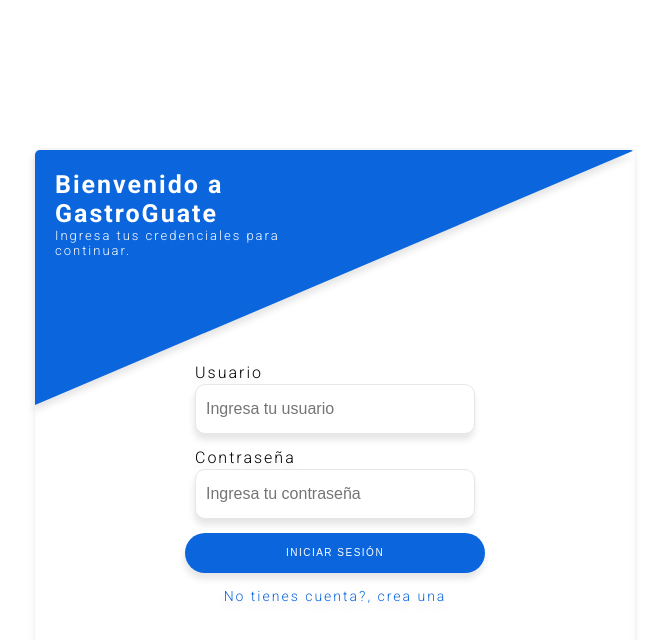
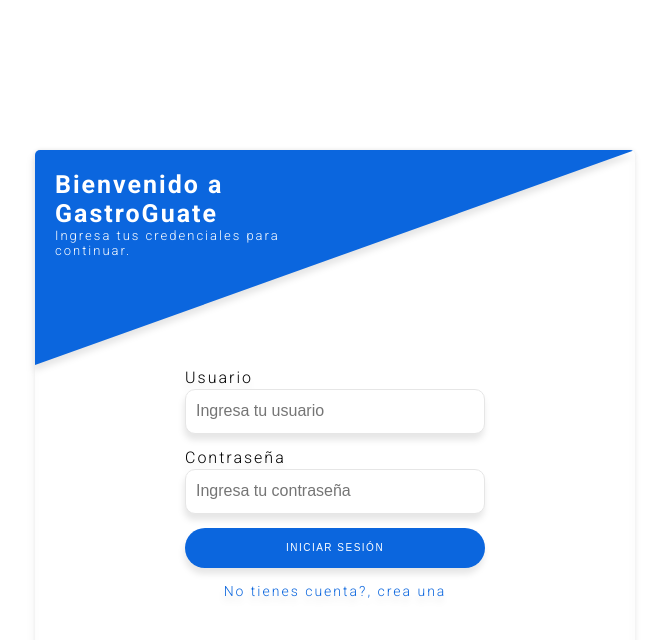
Before and after one commit to Yarol-Abraham/gastroGuate_frontend, a Next.js app: page /login in a window 1280 px wide. Shown: the top 640 px of the page, without its empty margins (305-969 px from the left). Built offline with nearby package versions, Linux system fonts and the light colour scheme.

Commit message:
correccion de detalles para el login

```diff
--- a/components/autenticacion/login/login.module.css
+++ b/components/autenticacion/login/login.module.css
@@ -27,7 +27,8 @@
     width: 100%;
     height: 100%;
     border-radius: 0.5rem;
-    clip-path: polygon(0 0, 0 51%, 100% 0);
+    clip-path: polygon(0 0, 0 43%, 100% 0);
+    /* clip-path: polygon(0 0, 0 51%, 100% 0); */
     background: var(--blue);
 }
 
@@ -78,7 +79,7 @@
     margin-bottom: 1.4rem;
     display: flex;
     flex-direction: column;
-    font-size: 1.8rem;
+    font-size: 1.9rem;
 }
 
 .form_item label{
@@ -89,10 +90,10 @@
     border: 1px solid var(--white);
     border-radius: 1rem;
     padding: 1rem;
-    width: 28rem;
-    font-size: 1.8rem;
+    width: 30rem;
+    font-size: 1.9rem;
     outline: none;
-    height: 5rem;
+    height: 6rem;
 }
 
 
@@ -100,12 +101,15 @@
     .form_item, .form_item_input{
         font-size: 1.6rem;
     }
+    .form_item_input{
+        height: 4.5rem;
+    }
     } /* 600px */
 
 
 .btn_color_login{
     width: 100%;
-    height: 4rem;
+    height: 6rem;
     background-color: var(--blue);
 }
 
@@ -113,6 +117,13 @@
     background-color: var(--black);
 }
 
+@media only screen and (min-width: 37.5em) {
+    .btn_color_login{
+        height: 4rem;
+    }
+    } /* 600px */
+
+
 .link{
     margin-top: 1.5rem;
     font-size: 1.4rem;
```
